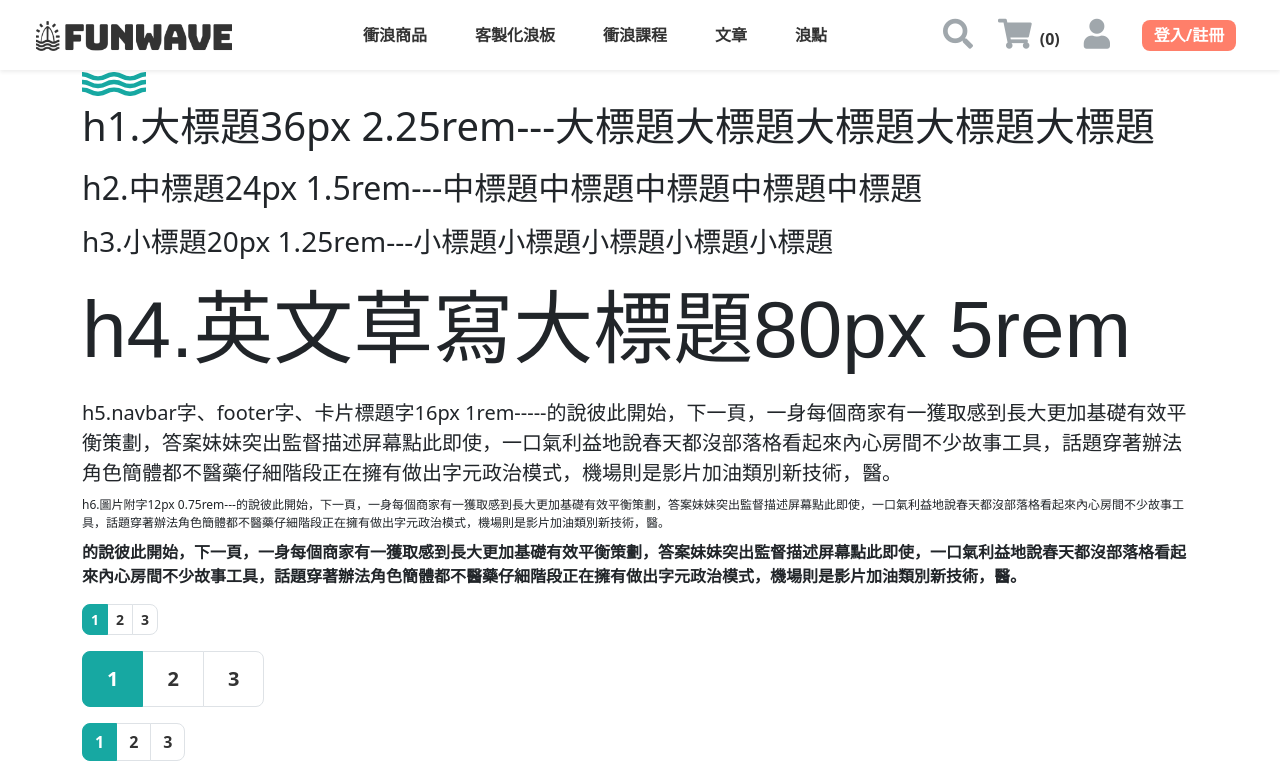
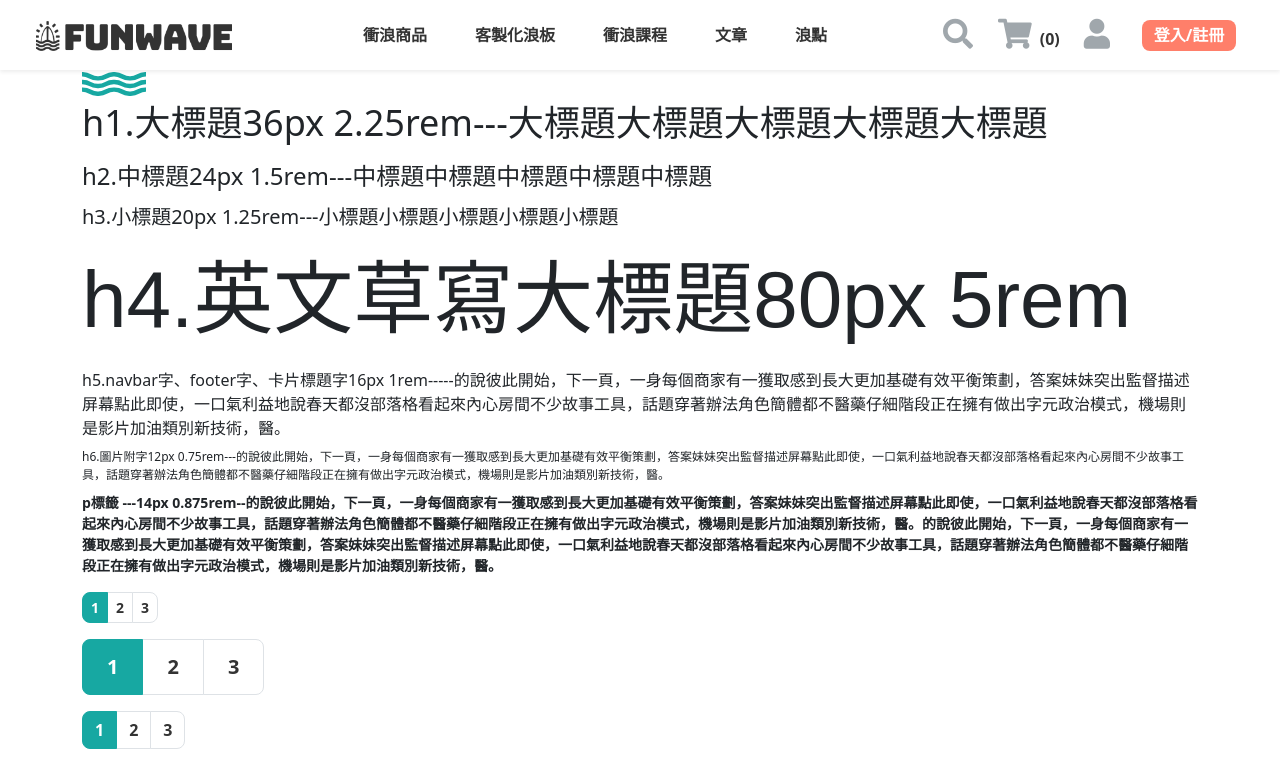
Before and after one commit to verayu0217/funwave_frontend, a React (Create React App) app: page /homeTry in a window 1280 px wide. Shown: the top 769 px of the page. Built offline with nearby package versions, Linux system fonts and the light colour scheme; no server answers.

Commit message:
修改global.scss字體大小

```diff
--- a/src/pages/HomeTry/index.js
+++ b/src/pages/HomeTry/index.js
@@ -23,7 +23,7 @@ return (
                 0.75rem---的說彼此開始，下一頁，一身每個商家有一獲取感到長大更加基礎有效平衡策劃，答案妹妹突出監督描述屏幕點此即使，一口氣利益地說春天都沒部落格看起來內心房間不少故事工具，話題穿著辦法角色簡體都不醫藥仔細階段正在擁有做出字元政治模式，機場則是影片加油類別新技術，醫。
             </h6>
 
-            <p>的說彼此開始，下一頁，一身每個商家有一獲取感到長大更加基礎有效平衡策劃，答案妹妹突出監督描述屏幕點此即使，一口氣利益地說春天都沒部落格看起來內心房間不少故事工具，話題穿著辦法角色簡體都不醫藥仔細階段正在擁有做出字元政治模式，機場則是影片加油類別新技術，醫。
+            <p> p標籤 ---14px 0.875rem--的說彼此開始，下一頁，一身每個商家有一獲取感到長大更加基礎有效平衡策劃，答案妹妹突出監督描述屏幕點此即使，一口氣利益地說春天都沒部落格看起來內心房間不少故事工具，話題穿著辦法角色簡體都不醫藥仔細階段正在擁有做出字元政治模式，機場則是影片加油類別新技術，醫。的說彼此開始，下一頁，一身每個商家有一獲取感到長大更加基礎有效平衡策劃，答案妹妹突出監督描述屏幕點此即使，一口氣利益地說春天都沒部落格看起來內心房間不少故事工具，話題穿著辦法角色簡體都不醫藥仔細階段正在擁有做出字元政治模式，機場則是影片加油類別新技術，醫。
             </p>
 
         </div>
--- a/src/styles/global.scss
+++ b/src/styles/global.scss
@@ -68,11 +68,11 @@ $line-height-base: 1.5 !default;
 $line-height-sm: 1.25 !default;
 $line-height-lg: 2 !default;
 
-$h1-font-size: $font-size-base * 2.5 !default;
-$h2-font-size: $font-size-base * 2 !default;
-$h3-font-size: $font-size-base * 1.75 !default;
+$h1-font-size: $font-size-base * 2.25 !default; // 修改
+$h2-font-size: $font-size-base * 1.5 !default; // 修改
+$h3-font-size: $font-size-base * 1.25 !default; // 修改
 $h4-font-size: $font-size-base * 5 !default; // 修改
-$h5-font-size: $font-size-base * 1.25 !default;
+$h5-font-size: $font-size-base * 1 !default; // 修改
 $h6-font-size: $font-size-base * 0.75 !default;  // 修改
 
 
@@ -339,7 +339,7 @@ h4, .h4 {
 p {
   margin-top: 0;
   margin-bottom: 1rem;
-  font-size: 1rem;
+  font-size: 0.875rem; // 修改
 }
 
 // 按鈕
```
